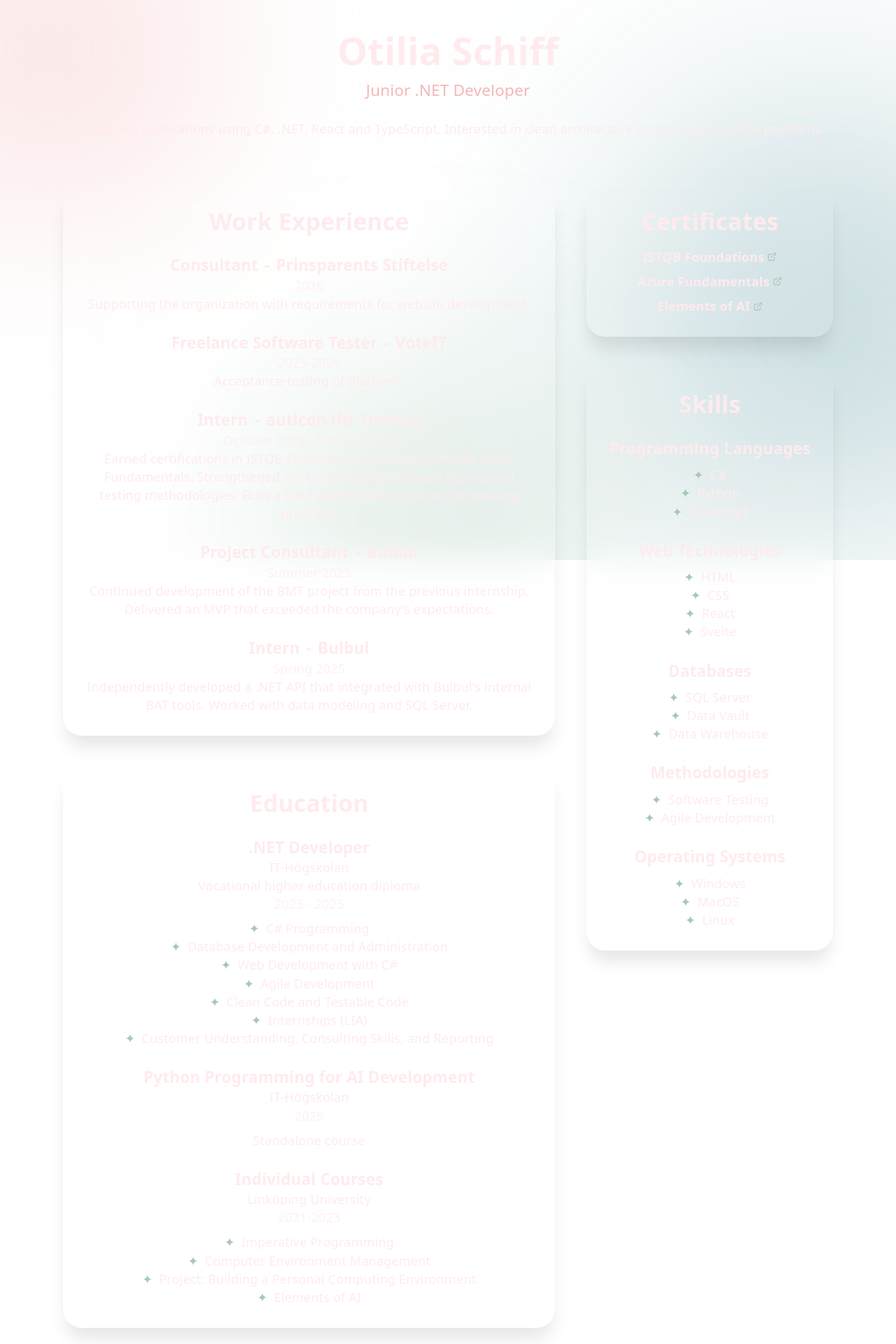
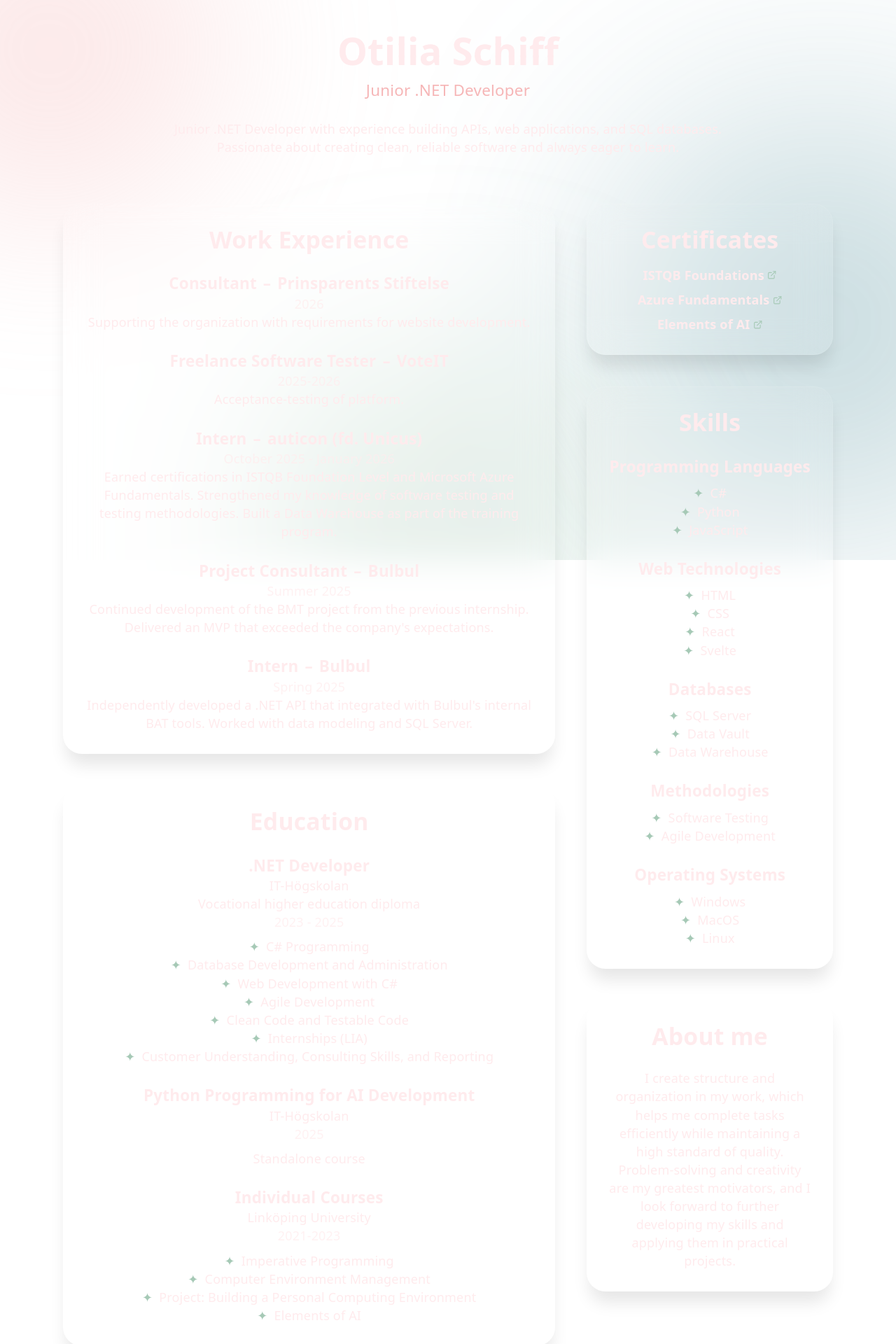
Before and after one commit to AscellaGG/portfolio, a React (Vite) app: page / in a window 1280 px wide. Shown: the top 1920 px of the page at 70% size. Built offline with nearby package versions, Linux system fonts and the light colour scheme.

Commit message:
Refactor App component: update introduction text, improve layout for experience section, and add 'About Me' section

```diff
--- a/src/App.tsx
+++ b/src/App.tsx
@@ -58,9 +58,10 @@ function App() {
           <h2 className="text-xl mt-3 text-powder-blush">
             Junior .NET Developer
           </h2>
-          <p className="mt-6">
-            I build web applications using C#, .NET, React and TypeScript.
-            Interested in clean architecture and solving practical problems.
+          <p className="mt-6 w-2/3 mx-auto text-center">
+            Junior .NET Developer with experience building APIs, web
+            applications, and SQL databases. Passionate about creating clean,
+            reliable software and always eager to learn.
           </p>
         </div>
 
@@ -72,9 +73,9 @@ function App() {
 
               {experiences.map((experience) => (
                 <article key={experience.company} className="mt-6">
-                  <div className="flex flex-row items-center justify-center gap-2 text-xl font-semibold">
+                  <div className="flex flex-col items-center md:flex-row md:justify-center md:gap-2 text-xl font-semibold">
                     <h3>{experience.role}</h3>
-                    <p> - </p>
+                    <span className="hidden md:inline">–</span>
                     <a
                       href={experience.url}
                       target="_blank"
@@ -119,7 +120,7 @@ function App() {
           </section>
 
           <section className="md:w-1/3 flex flex-col gap-10">
-            {/* Certificates */}
+            {/* CERTIFICATES */}
             <div className="glass">
               <h2 className="text-3xl font-bold">Certificates</h2>
               <ul className="mt-4 font-semibold space-y-2">
@@ -159,7 +160,7 @@ function App() {
               </ul>
             </div>
 
-            {/* Skills */}
+            {/* SKILLS */}
             <div className="glass">
               <h2 className="text-3xl font-bold">Skills</h2>
               <ul>
@@ -182,6 +183,20 @@ function App() {
                   </article>
                 ))}
               </ul>
+            </div>
+
+            {/* ABOUT ME */}
+            <div className="glass">
+              <h2 className="text-3xl font-bold mb-6">About me</h2>
+              <p>
+                I create structure and organization in my work, which helps me
+                complete tasks efficiently while maintaining a high standard of
+                quality.
+                <br className="mb-2" />
+                Problem-solving and creativity are my greatest motivators, and I
+                look forward to further developing my skills and applying them
+                in practical projects.
+              </p>
             </div>
           </section>
         </div>
```
